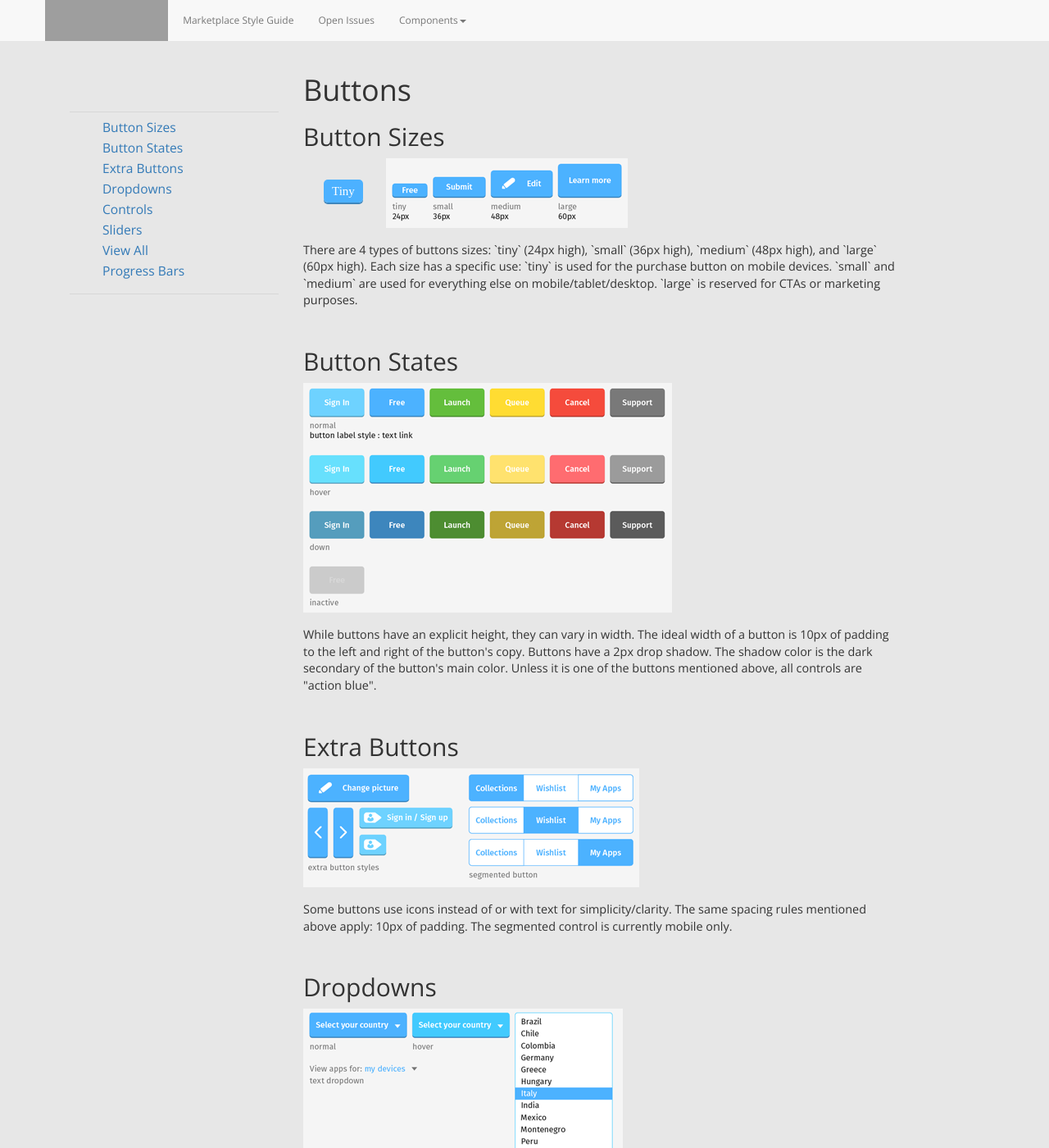
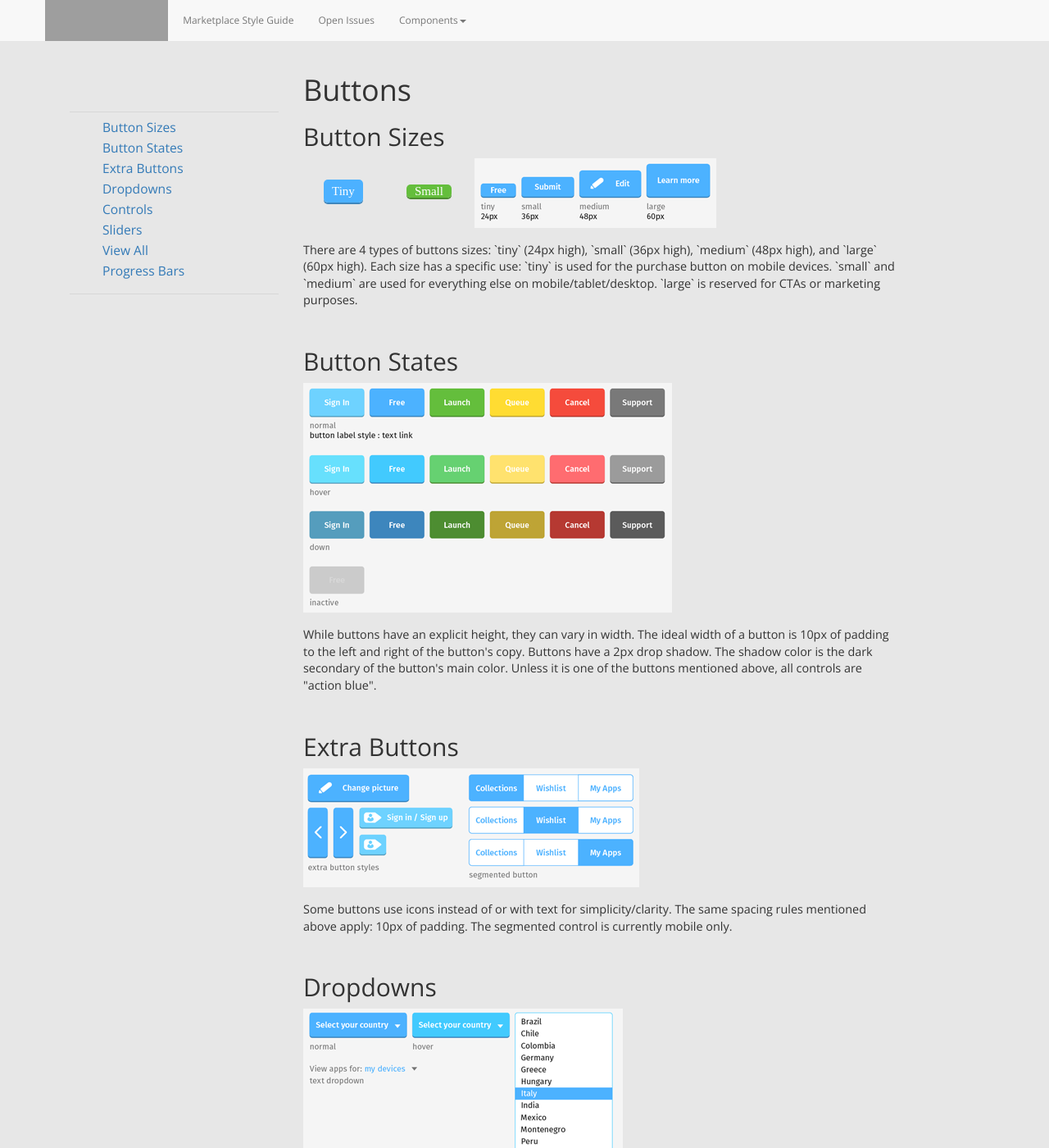
Before and after one commit to MarketplaceUX/marketplace-style-guides, a Jekyll site: the page built from buttons.html, in a window 1280 px wide and 1400 px high. Shown: the whole window at 82% size. Built offline with Jekyll 4.4.1, drawn with Linux system fonts in a browser that asks for light colours; nearby versions of some CDN libraries; grey boxes are pictures that could not be loaded.

Commit message:
button changes

```diff
--- a/buttons.html
+++ b/buttons.html
@@ -20,7 +20,8 @@ multipage: false
 		<h1>Buttons</h1>
 			<div class="hiddenAnchor" id="buttonSizes"></div>
 			<h2>Button Sizes</h2>
-			<a class="btn-tiny" href="#">Tiny</a>
+				<a class="btn-tiny" href="#">Tiny</a>
+				<a class="btn-small" href="#">Small</a>
 			<img src="img/buttonSizes.png"/><br/>
 			<br>
 			<p class="longText">
--- a/css/templateStyles.css
+++ b/css/templateStyles.css
@@ -239,3 +239,40 @@ footer p{
     -moz-box-shadow: 0px;
     -webkit-box-shadow: 0px;
 }
+
+.btn-small {
+  border: 0px;
+  display: inline;
+  position: relative;
+  height: 36px;
+  margin: 25px;
+  padding: 0px 10px 0px 10px;
+  text-align: center;
+  text-decoration: none;
+  font-family: 'Fira Sans OT';
+  font-weight: medium;
+  line-height: 36px;
+  font-size: 15px;
+  color: #fff;
+  background: #64be3c;
+  box-shadow: 0px 2px #4d8d32;
+    -moz-box-shadow: 0px 2px #4d8d32;
+    -webkit-box-shadow: 0px 2px #4d8d32;
+  border-radius: 5px;
+    -moz-border-radius: 5px;
+    -webkit-border-radius: 5px;
+}
+
+.btn-small:hover {
+	text-decoration: none;
+  background: #66d071;
+}
+
+.btn-small:active {
+	text-decoration: none;
+  background: #4d8d32;
+  transform: translate(0px, 2px);
+  box-shadow: 0px;
+    -moz-box-shadow: 0px;
+    -webkit-box-shadow: 0px;
+}
```
